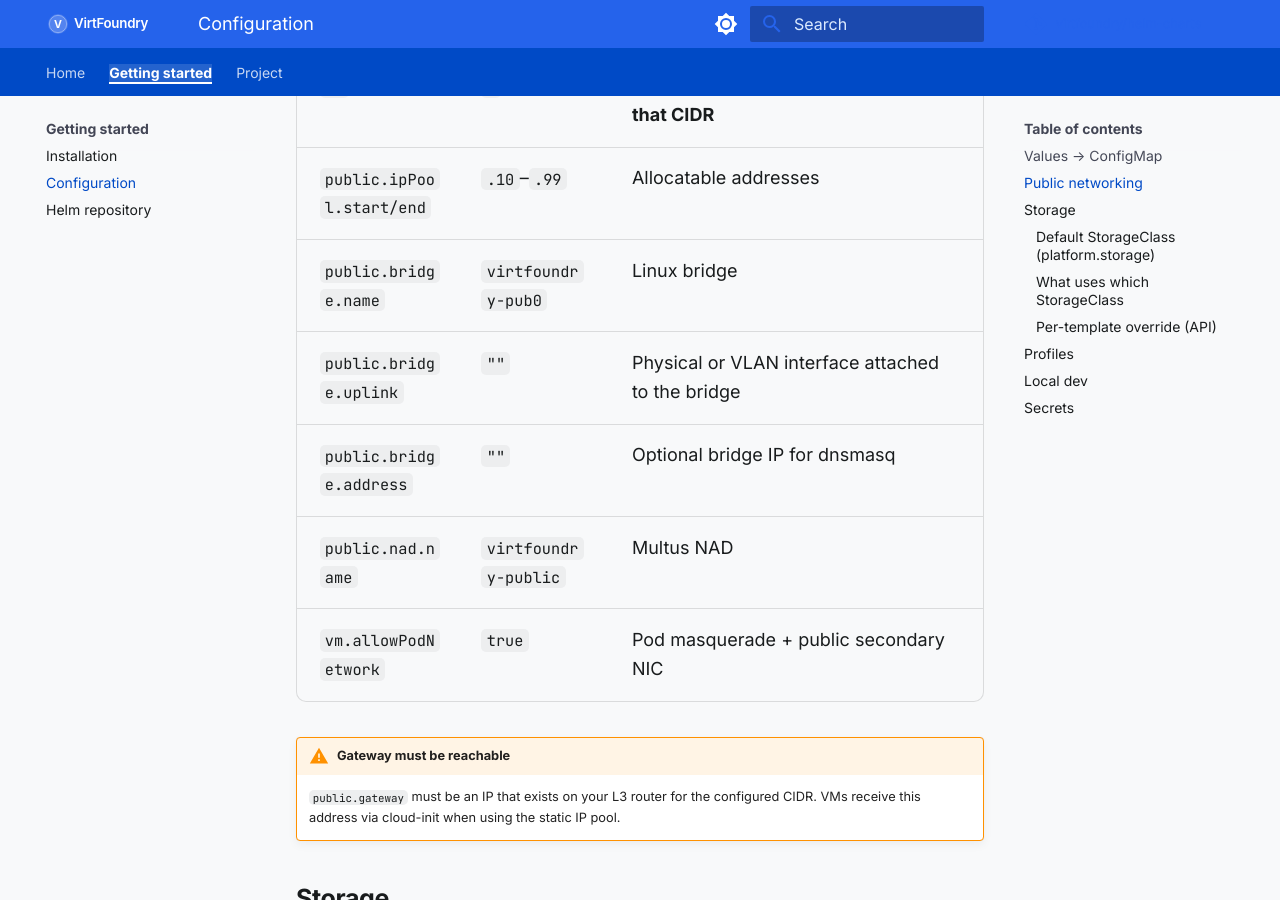
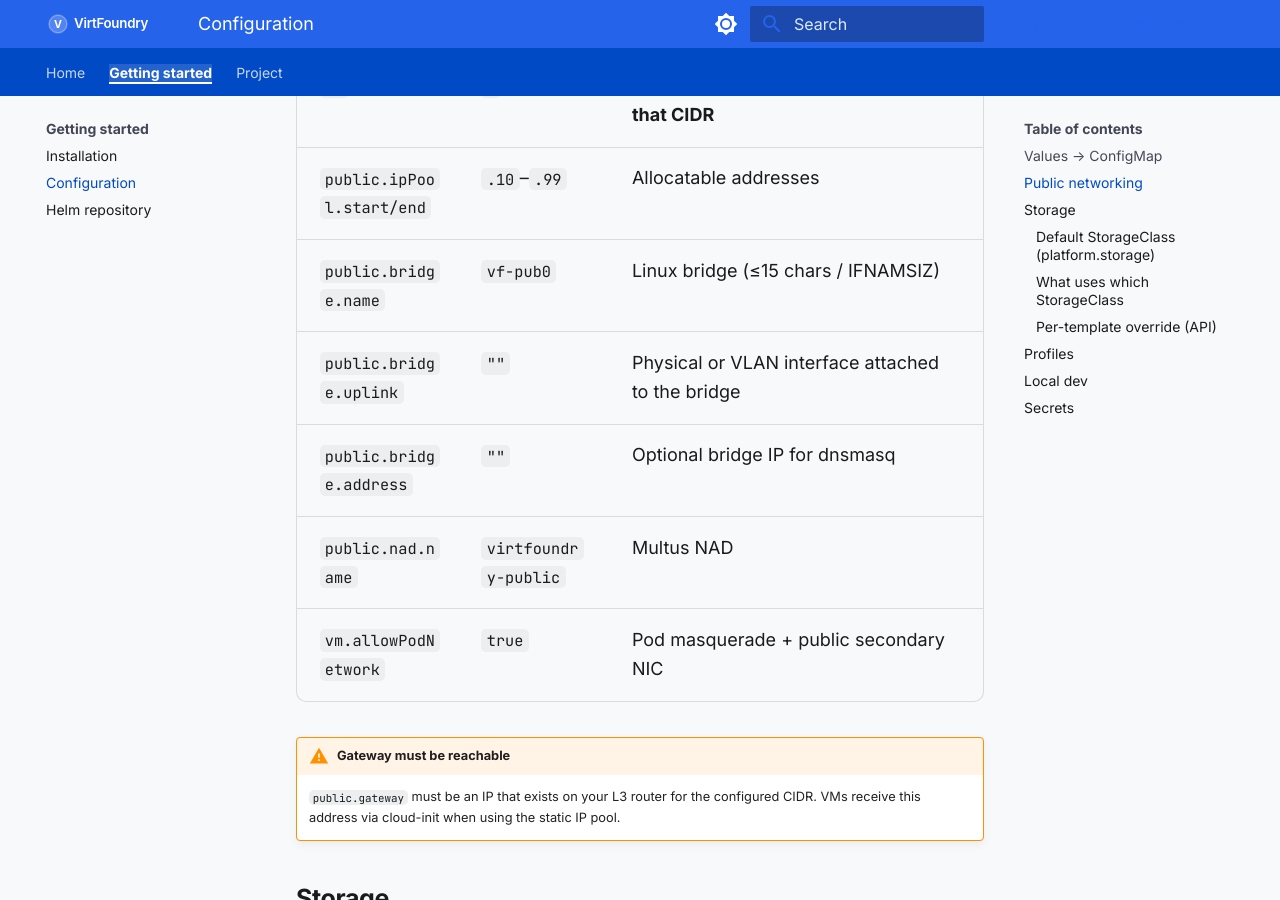
Before and after one commit to virtfoundry/helm-charts, an MkDocs documentation site: the page built from docs/guide/configuration.md, in a window 1280 px wide and 900 px high, scrolled down 1716 px. Built offline with MkDocs 1.6.1 and Material for MkDocs 9.7.7, drawn with Linux system fonts in a browser that asks for light colours; comment, search, counter and statistics services are not loaded.

Commit message:
fix(network): repair host bridges; shorten public name
virtfoundry-pub0 exceeds Linux IFNAMSIZ (15), so Multus fails
to attach the public NIC. Default to vf-pub0 and add a
bridge-keeper loop so missing bridges are restored.

SECURITY: invalid/missing public bridge breaks intended L2
attachment and can leave VMs off the shared network path.

```diff
--- a/docs/guide/configuration.md
+++ b/docs/guide/configuration.md
@@ -27,7 +27,7 @@ Enable routable VM IPs on a host bridge + Multus NAD:
 | `public.cidr` | `10.0.50.0/24` | L3 CIDR — set to your environment |
 | `public.gateway` | `10.0.50.254` | VM default gateway in cloud-init — **must match a reachable router IP on that CIDR** |
 | `public.ipPool.start/end` | `.10`–`.99` | Allocatable addresses |
-| `public.bridge.name` | `virtfoundry-pub0` | Linux bridge |
+| `public.bridge.name` | `vf-pub0` | Linux bridge (≤15 chars / IFNAMSIZ) |
 | `public.bridge.uplink` | `""` | Physical or VLAN interface attached to the bridge |
 | `public.bridge.address` | `""` | Optional bridge IP for dnsmasq |
 | `public.nad.name` | `virtfoundry-public` | Multus NAD |
```
Also changed, not shown: docs/CONFIGURATION.md (+1 -1 lines), 2 other files.
